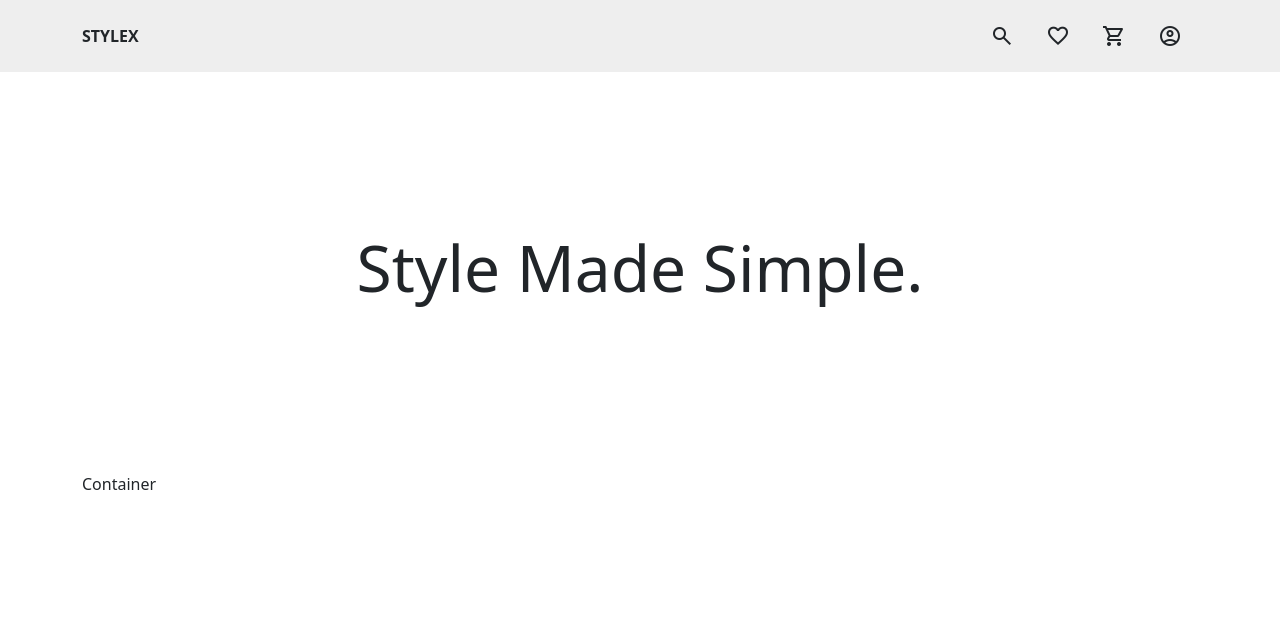
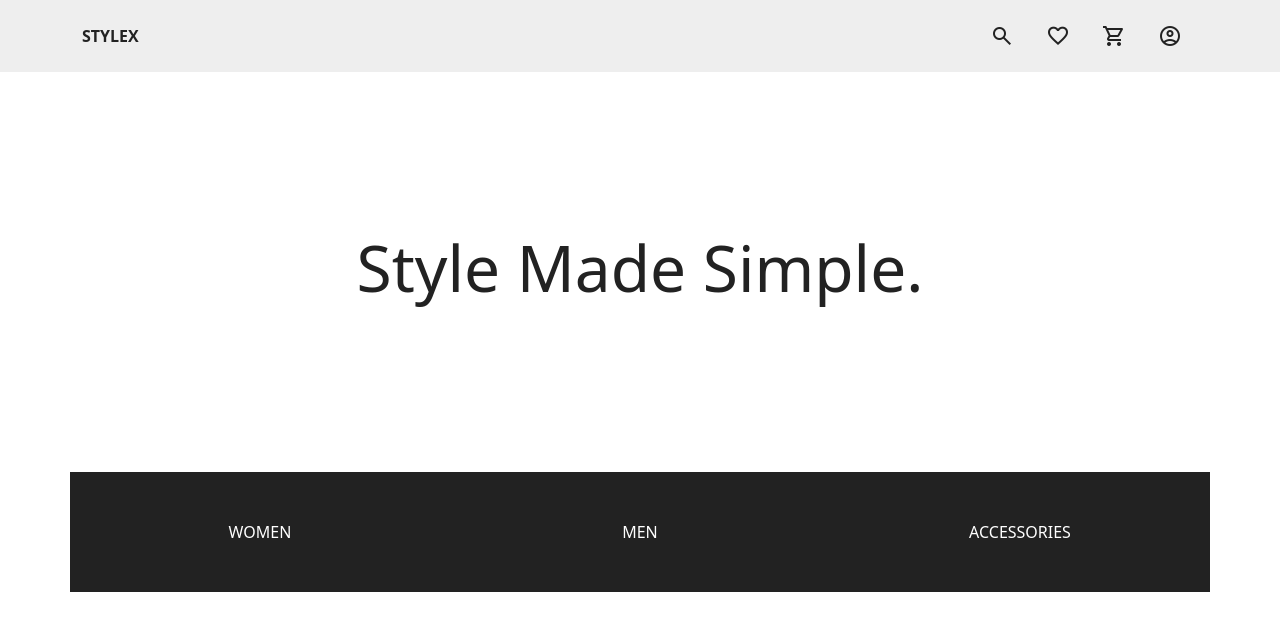
Before and after one commit to andrea-buonocore/capstone_project, a React (Create React App) app: page / in a window 1280 px wide. Shown: the top 630 px of the page. Built offline with nearby package versions, Linux system fonts and the light colour scheme.

Commit message:
prime modifiche alle categorie

```diff
--- a/src/components/MainContainer.jsx
+++ b/src/components/MainContainer.jsx
@@ -1,13 +1,23 @@
-import { Container } from "react-bootstrap"
+import { Col, Container, Row } from "react-bootstrap"
 import Hero from "./Hero";
 
 const MainContainer = () => {
     return (
         <>
-        <Hero/>
-        <Container>
-            Container
-        </Container>
+            <Hero />
+            <Container>
+                <Row className="justify-content-between">
+                    <Col xs={12} md={4} className="py-5 col_category d-flex align-items-center justify-content-center">
+                        <span className="fw-light">WOMEN</span>
+                    </Col>
+                    <Col xs={12} md={4} className="py-5 col_category d-flex align-items-center justify-content-center">
+                        <span className="fw-light">MEN</span>
+                    </Col>
+                    <Col xs={12} md={4} className="py-5 col_category d-flex align-items-center justify-content-center">
+                        <span className="fw-light">ACCESSORIES</span>
+                    </Col>
+                </Row>
+            </Container>
         </>
     )
 }
--- a/src/style/App.scss
+++ b/src/style/App.scss
@@ -2,3 +2,8 @@
 @import './partials/colors';
 @import './header.scss';
 @import './hero.scss';
+@import './main_container.scss';
+
+.App {
+    color: $main_gray;
+}
--- a/src/style/header.scss
+++ b/src/style/header.scss
@@ -1,3 +1,5 @@
+@import './partials/colors';
+
 header {
     background-color: $minimal_gray;
 }
--- /dev/null
+++ b/src/style/main_container.scss
@@ -0,0 +1,11 @@
+@import './partials/colors';
+
+.col_category {
+    background-color: $main_gray;
+    color: white;
+    transition: all 0.3s ease;
+    &:hover {
+        background-color: #545454;
+        cursor: pointer;
+    }
+}
--- a/src/style/partials/_colors.scss
+++ b/src/style/partials/_colors.scss
@@ -1 +1,3 @@
+$main_gray: #222222;
+
 $minimal_gray: #eeeeee;
--- a/src/style/partials/_google_icons.scss
+++ b/src/style/partials/_google_icons.scss
@@ -1,6 +1,6 @@
 .material-symbols-outlined:hover {
     cursor: pointer;
-    color: #ffffff;
+    color: #000000;
 }
 
 .material-symbols-outlined {
```
